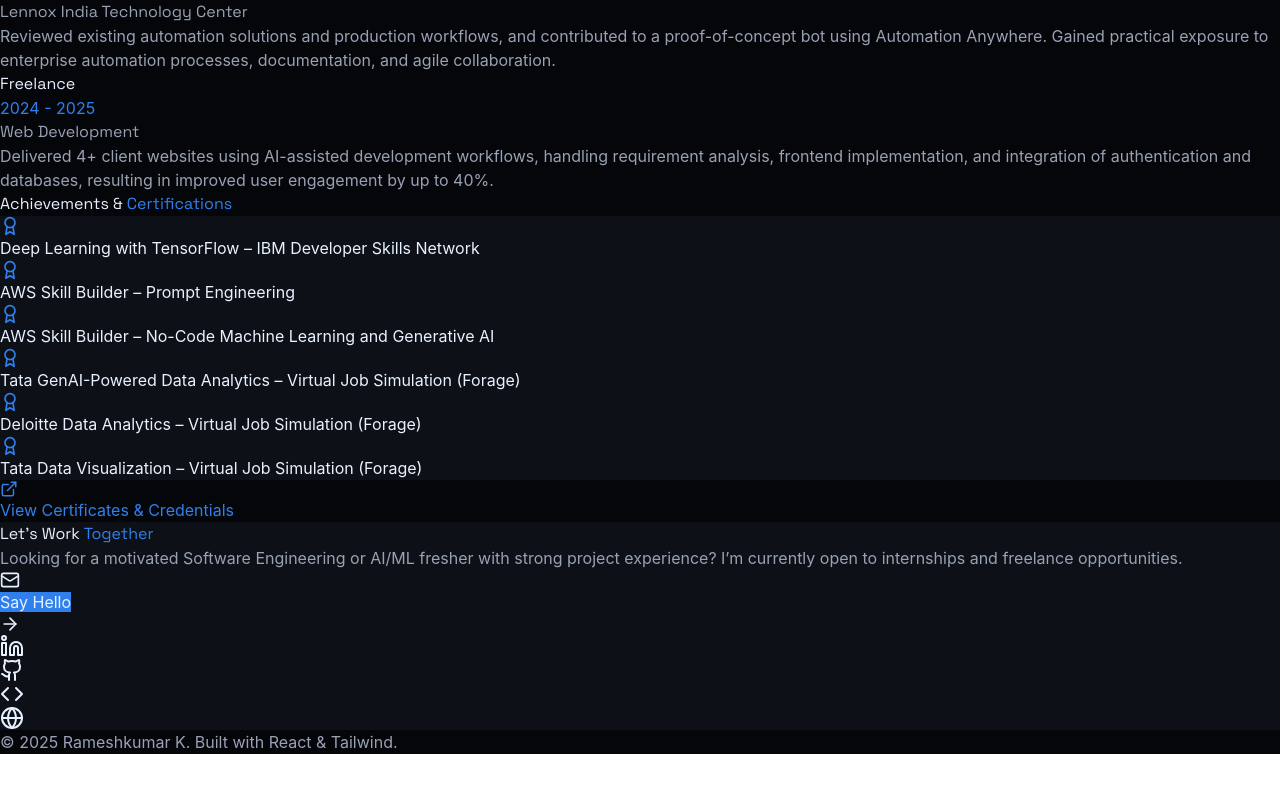
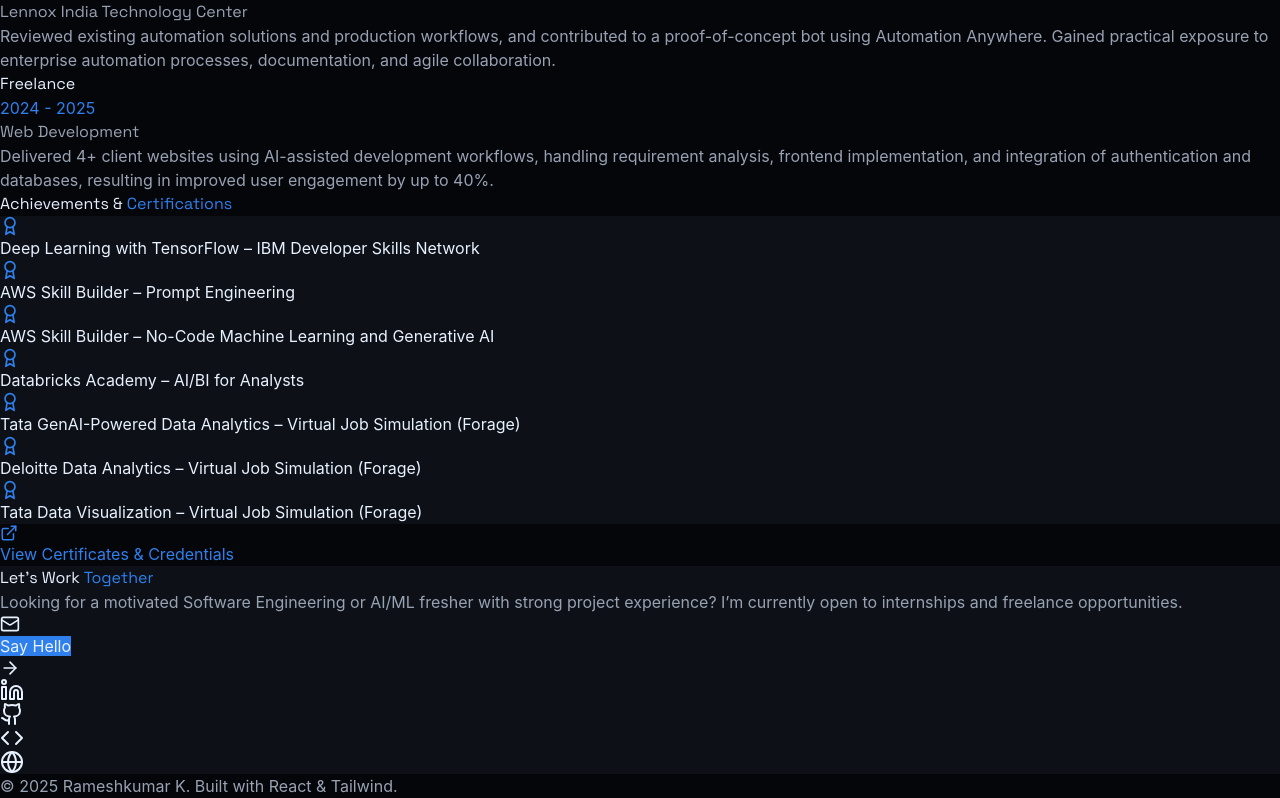
Before and after one commit to rameshkumark24/My-Portfolio, a React (Vite) app: page / in a window 1280 px wide. Shown: the part 2117-2915 px from the top of the page. Before the commit the page ends 2871 px from the top, so only its background shows below. Built offline with nearby package versions, Linux system fonts and the light colour scheme; the HTML template or start-up script is replaced by a standard one; a web font is replaced by a local one.

Commit message:
Add certification for Databricks Academy

```diff
--- a/src/App.jsx
+++ b/src/App.jsx
@@ -144,6 +144,7 @@ const RESUME_DATA = {
   "Deep Learning with TensorFlow – IBM Developer Skills Network",
   "AWS Skill Builder – Prompt Engineering",
   "AWS Skill Builder – No-Code Machine Learning and Generative AI",
+  "Databricks Academy – AI/BI for Analysts",
   "Tata GenAI-Powered Data Analytics – Virtual Job Simulation (Forage)",
   "Deloitte Data Analytics – Virtual Job Simulation (Forage)",
   "Tata Data Visualization – Virtual Job Simulation (Forage)"
```
